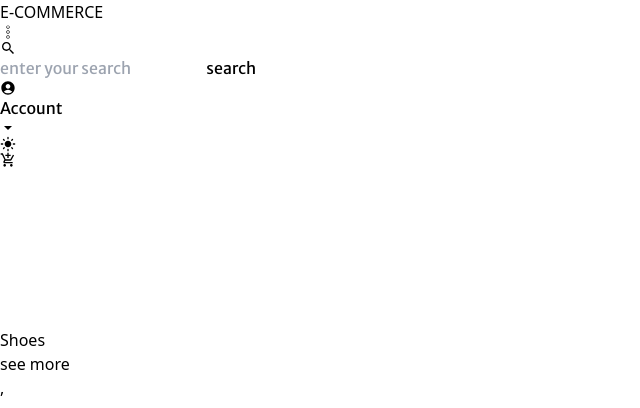
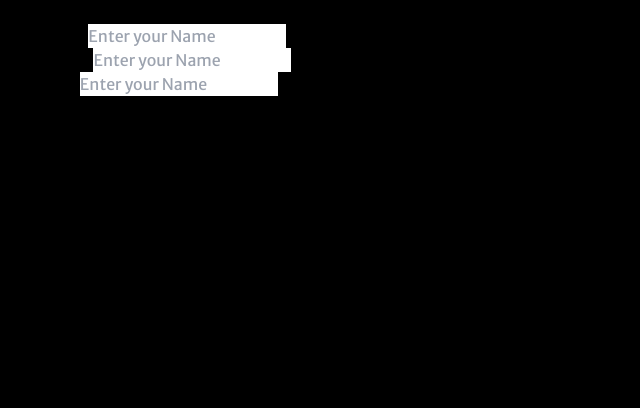
Before and after one commit to Vinderruck/E-commerce, a React (Vite) app in the folder sale/: page / in a window 1280 px wide. Shown: the top 408 px of the page, without its empty margins (0-640 px from the left). Built offline with nearby package versions, Linux system fonts and the light colour scheme.

Commit message:
trying change

```diff
--- a/sale/src/App.jsx
+++ b/sale/src/App.jsx
@@ -12,8 +12,8 @@
     <BrowserRouter>
 
     <Routes>
-      <Route path="/" element={<Component/>}/>
-      <Route path ="/login" element={<Login/>}/>
+      <Route path="/l" element={<Component/>}/>
+      <Route path ="/" element={<Login/>}/>
     </Routes>
     </BrowserRouter>
 
```
